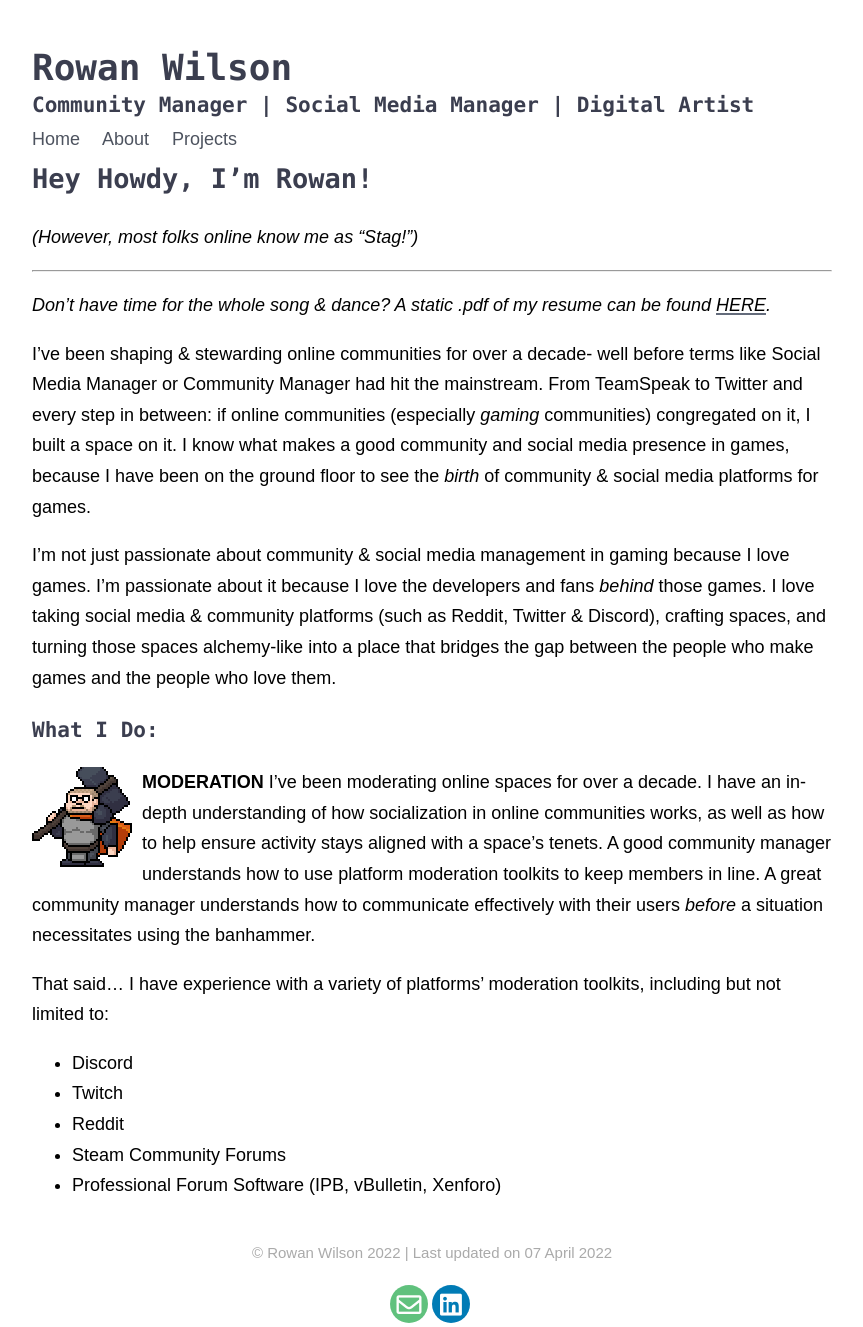
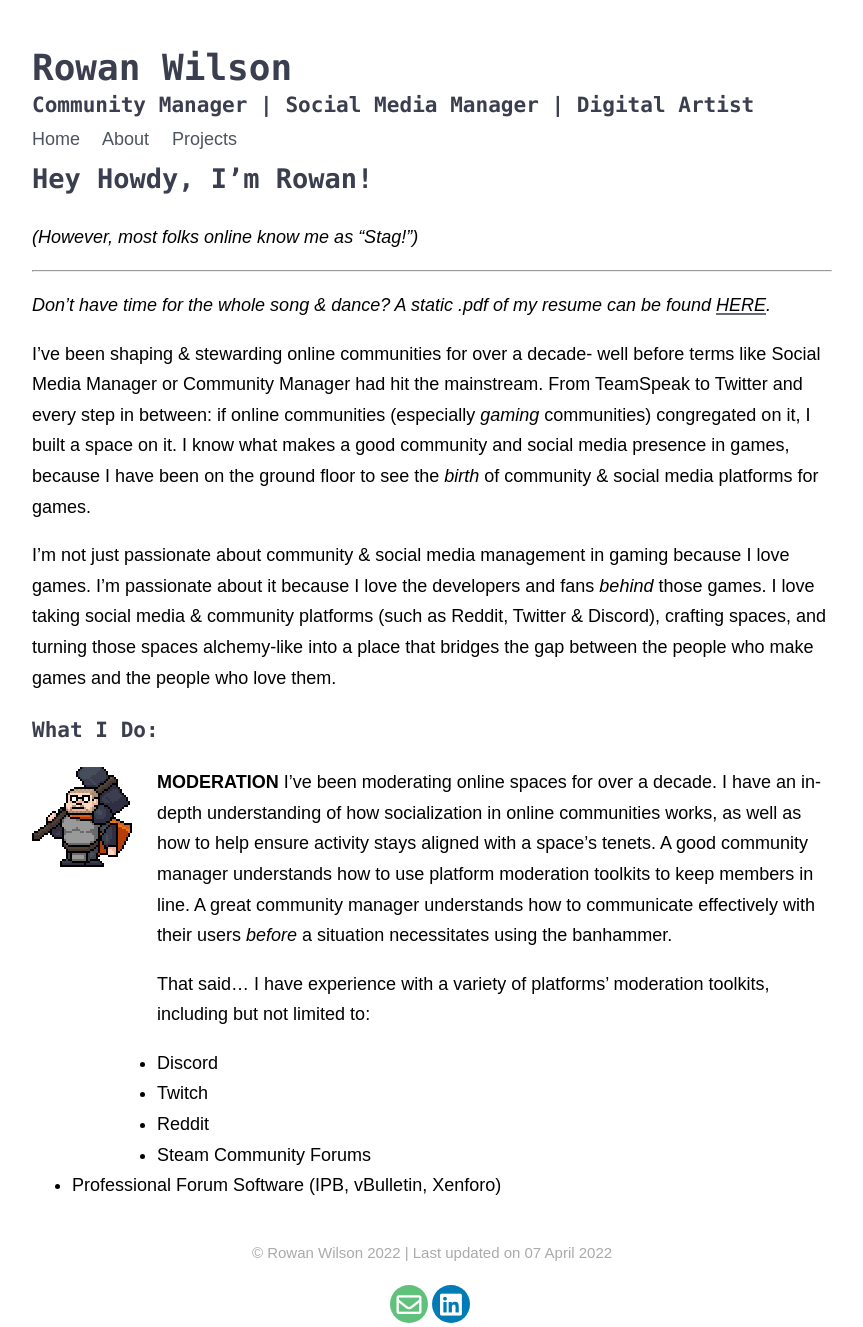
Before and after one commit to stagrunner/rowanjwilson, a Jekyll site: the page built from _pages/about.md, in a window 1280 px wide. Shown: the whole page, without its empty margins (208-1071 px from the left). Built offline with Jekyll 4.4.1, drawn with Linux system fonts in a browser that asks for light colours; nearby versions of some CDN libraries.

Commit message:
Update about.md

```diff
--- a/_pages/about.md
+++ b/_pages/about.md
@@ -20,7 +20,7 @@
 ### What I Do:
 
 
-![mod](/assets/images/mod.gif){: style="float: left; padding-right: 10px"} **MODERATION**
+![mod](/assets/images/mod.gif){: style="float: left; padding-right: 25px; padding-bottom: 300px"} **MODERATION**
 I've been moderating online spaces for over a decade. I have an in-depth understanding of how socialization in online communities works, as well as how to help ensure activity stays aligned with a space's tenets. A good community manager understands how to use platform moderation toolkits to keep members in line. A great community manager understands how to communicate effectively with their users *before* a situation necessitates using the banhammer.
 
 That said... I have experience with a variety of platforms' moderation toolkits, including but not limited to:
```
